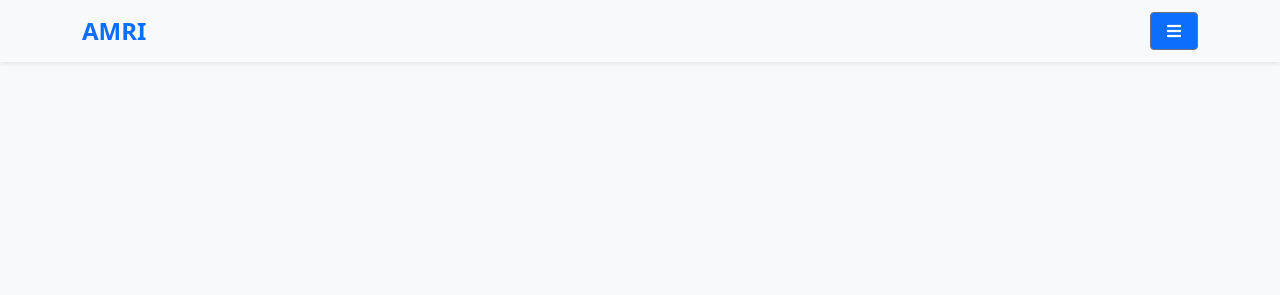
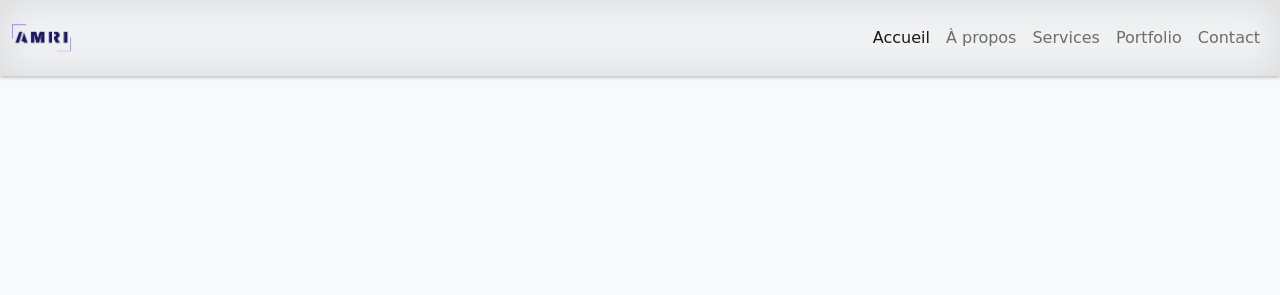
Before and after one commit to amri-coder/portfolioAmri, a PHP site: page /cv.html in a window 1280 px wide. Shown: the top 295 px of the page. Run offline with PHP 8.4, Linux system fonts and the light colour scheme; some web fonts are replaced.

Commit message:
projet perso

```diff
--- a/css/cv.css
+++ b/css/cv.css
@@ -5,3 +5,14 @@ footer
        -moz-box-shadow:0 1px 4px rgba(0, 0, 0, 0.3), 0 0 40px rgba(0, 0, 0, 0.1) inset;
             box-shadow:0 1px 4px rgba(0, 0, 0, 0.3), 0 0 40px rgba(0, 0, 0, 0.1) inset;
 }
+nav {
+    background-color: #F1F2F3;
+
+    position:relative;
+    -webkit-box-shadow:0 1px 4px rgba(0, 0, 0, 0.3), 0 0 40px rgba(0, 0, 0, 0.1) inset;
+       -moz-box-shadow:0 1px 4px rgba(0, 0, 0, 0.3), 0 0 40px rgba(0, 0, 0, 0.1) inset;
+            box-shadow:0 1px 4px rgba(0, 0, 0, 0.3), 0 0 40px rgba(0, 0, 0, 0.1) inset;
+}
+nav li {
+    font-family: 'Rye', cursive;
+}
--- a/cv.html
+++ b/cv.html
@@ -7,30 +7,63 @@
 
     <link rel="stylesheet" href="https://cdnjs.cloudflare.com/ajax/libs/font-awesome/5.15.3/css/all.min.css" />
     <link href="https://cdn.jsdelivr.net/npm/bootstrap@5.0.1/dist/css/bootstrap.min.css" rel="stylesheet">
+    <link rel="preconnect" href="https://fonts.gstatic.com">
+    <link href="https://fonts.googleapis.com/css2?family=Rye&display=swap" rel="stylesheet">
 
     <link href="css/cv.css" rel="stylesheet">
+
     <title>CV Amri</title>
 </head>
 <body class="bg-light">
 
     <!--NavBar-->
-        <nav class="navbar navbar-light fixed-top bg-light shadow-sm">
-            <div class="container-lg">
-                <a class="navbar-brand text-primary fw-bold fs-4" href="#" title="AMRI">AMRI</a>
-                <div class="dropdown">
-                    <button class="btn btn-secondary bg-primary px-3" type="button" id="dropdownMenuButton1" data-bs-toggle="dropdown" aria-expanded="false">
-                      <i class="fas fa-bars"></i>
-                    </button>
-                    <ul class="dropdown-menu dropdown-menu-end" aria-labelledby="dropdownMenuButton1">
-                      <li><a class="dropdown-item" href="#accueil">Accueil</a></li>
-                      <li><a class="dropdown-item" href="#apropos">À propos</a></li>
-                      <li><a class="dropdown-item" href="#services">Services</a></li>
-                      <li><a class="dropdown-item" href="#portfolio">Portfolio</a></li>
-                      <li><a class="dropdown-item" href="#contact">Contact</a></li>
-                    </ul>
-                  </div>
-            </div>
-        </nav>
+
+        <nav class="navbar navbar-expand-lg navbar-light  fixed-top">
+          <div class="container-fluid">
+              <a href="#accueil" class="navabar-brand" id="logo"><img src="img/logo.png" height="60px" width="60px"
+                      title="Amri." alt="logo" /></a>
+              <button class="navbar-toggler" type="button" data-bs-toggle="collapse" data-bs-target="#navbarCOLLAPSE">
+                  <span class="navbar-toggler-icon"></span>
+              </button>
+              <div class="collapse navbar-collapse flex-grow-0" id="navbarCOLLAPSE">
+                  <ul class="navbar-nav text-right inline">
+
+                      <li class="nav-item text-center" id="menu1">
+                          <a href="#accueil" class="nav-link active">
+                              Accueil
+                          </a>
+                      </li>
+
+                      <li class="nav-item text-center">
+                        <a href="#apropos" class="nav-link">
+                            À propos
+                        </a>
+                    </li>
+
+                    <li class="nav-item text-center">
+                      <a href="#services" class="nav-link">
+                          Services
+                      </a>
+                  </li>
+
+                      <li class="nav-item text-center">
+                          <a href="#portfolio" class="nav-link">
+                              Portfolio
+                          </a>
+                      </li>
+
+
+
+                      <li class="nav-item text-center">
+                          <a href="#contact" class="nav-link">
+                              Contact
+                          </a>
+                      </li>
+
+                  </ul>
+              </div>
+          </div>
+      </nav>
     <!--Fin NavBar-->
 
     <!-- Accueil -->
```
Also changed, not shown: img/logo.png (added).
